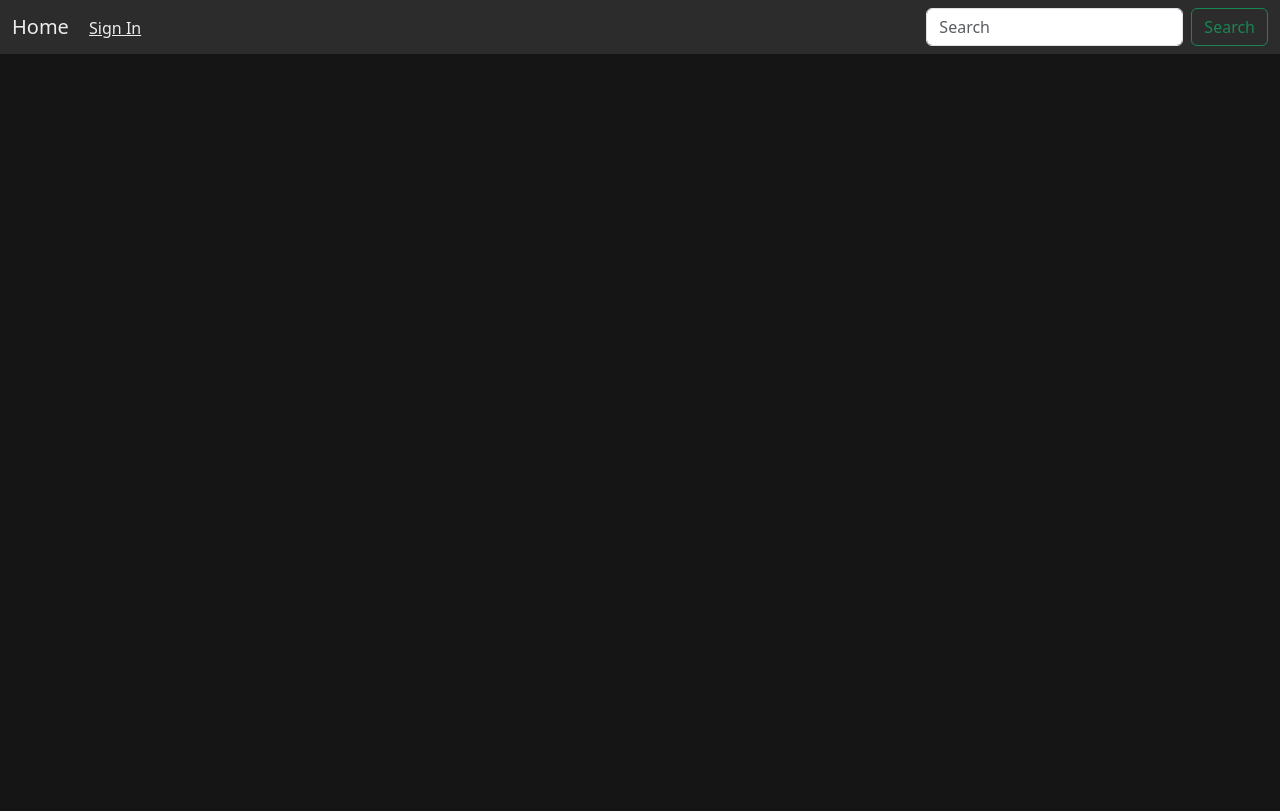
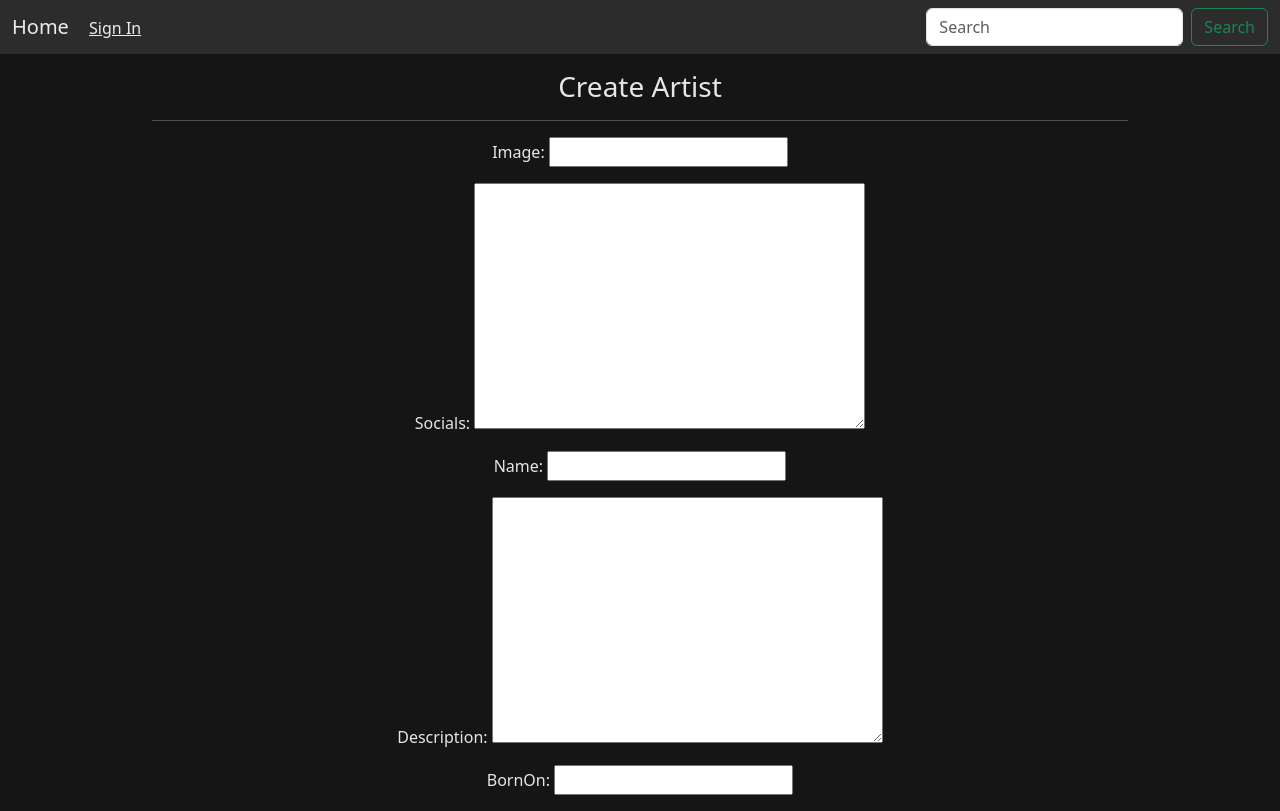
Before and after one commit to bics/Melodia, a Django app: page /member/manage/create_artist in a window 1280 px wide. Before the commit the page ends 54 px from the top, so only its background shows below. Run offline with Django 5.2, Linux system fonts and the light colour scheme.

Commit message:
ME-Adding bare creation form

```diff
--- a/members/forms.py
+++ b/members/forms.py
@@ -7,6 +7,7 @@ from allauth.account.forms import (
     ResetPasswordKeyForm,
 )
 from .models import MelodiaUser
+from artist.models import Artist
 
 # Form taken from previous CoffeeHouse project
 class AllauthLoginForm(LoginForm):
@@ -34,3 +35,8 @@ class AccountUpdateForm(forms.ModelForm):
         self.fields["email"].required = True
         # Snippet taken from ChatGPT
         self.fields["username"].help_text = ""
+
+class CreateArtistForm(forms.ModelForm):
+    class Meta:
+        model = Artist
+        fields = {"name", "image", "description", "bornOn", "socials"}
--- a/members/templates/create_artist.html
+++ b/members/templates/create_artist.html
@@ -4,6 +4,17 @@
 {% block main %}
 <div class="spacer m-3"></div>
 
+<div class="container text-center">
+    <h3>Create Artist</h3>
+    <div class="spacer m-3">
+        <hr class="color-platinum line-break">
+    </div>
 
+    <form method="POST" enctype="multipart/form-data">
+        {% csrf_token %}
+        {{ form.as_p }}
+    </form>
+
+</div>
 
 {% endblock %}
--- a/members/templates/manage.html
+++ b/members/templates/manage.html
@@ -23,7 +23,7 @@
         <hr class="color-platinum line-break">
     </div>
 
-    <button class="btn btn-success">Add Artist</button>
+    <a href="{% url 'create_artist' %}" class="btn btn-success">Add Artist</a>
 </div>
 
 
--- a/members/views.py
+++ b/members/views.py
@@ -1,6 +1,6 @@
 from django.shortcuts import render, redirect
 from django.contrib import messages
-from .forms import AccountUpdateForm
+from .forms import AccountUpdateForm, CreateArtistForm
 from artist.models import Artist
 
 # Create your views here.
@@ -28,4 +28,17 @@ def manage(request):
     return render(request, 'manage.html', {'managed_artists' : managed_artists})
 
 def create_artist(request):
-    return render(request, 'create_artist.html')
+
+    if request.method == "POST":
+        form = CreateArtistForm(request.POST, request.FILES)
+        if form.is_valid():
+            obj = form.save(commit=False)
+            obj.manager = request.user
+            obj.save()
+            form.save_m2m()
+            return redirect("manage")
+        else:
+            messages.success(request, ("There were some errors with some fields"))
+    else:
+        form = CreateArtistForm()
+        return render(request, 'create_artist.html', {'form' : form})
```
